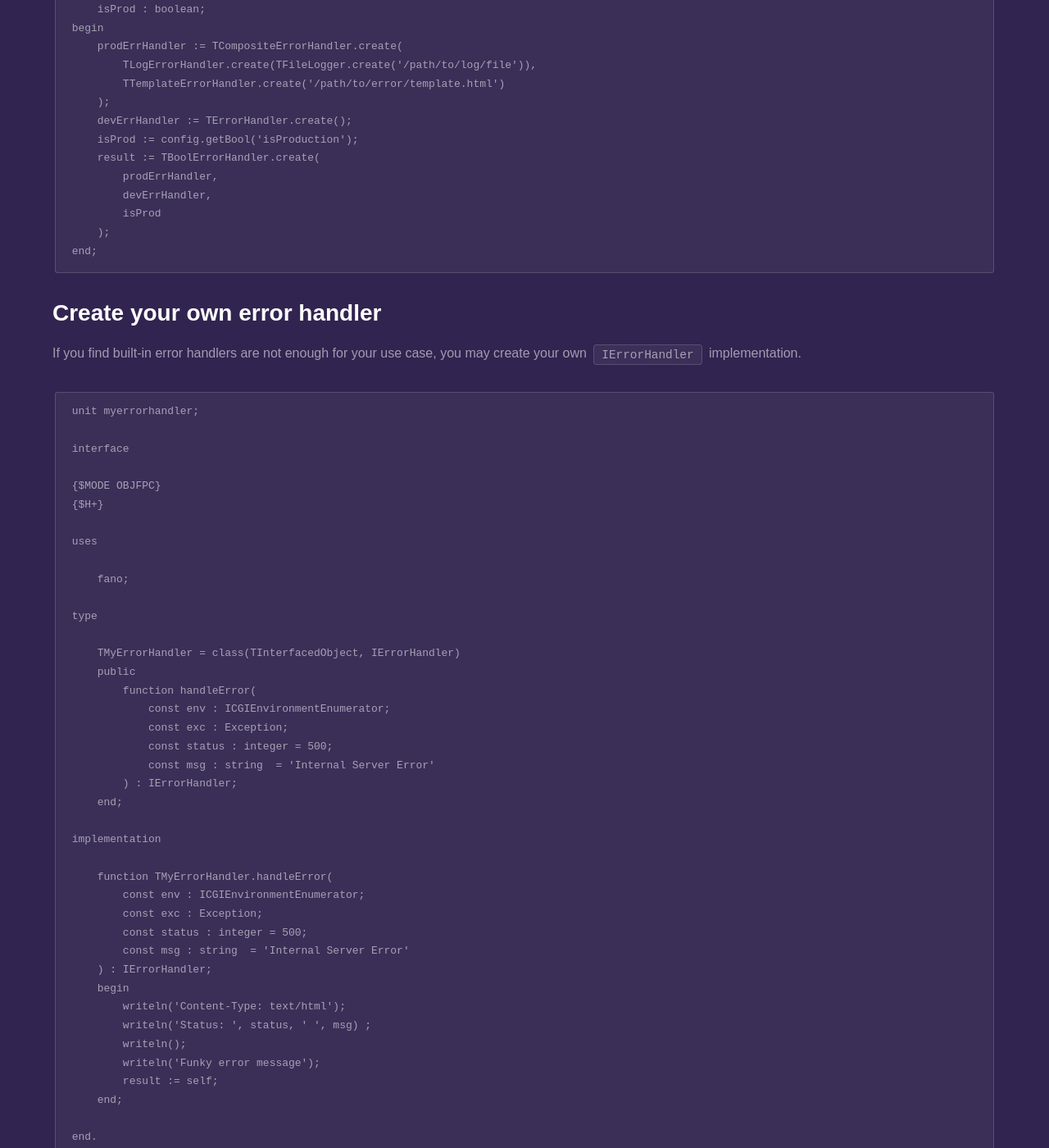
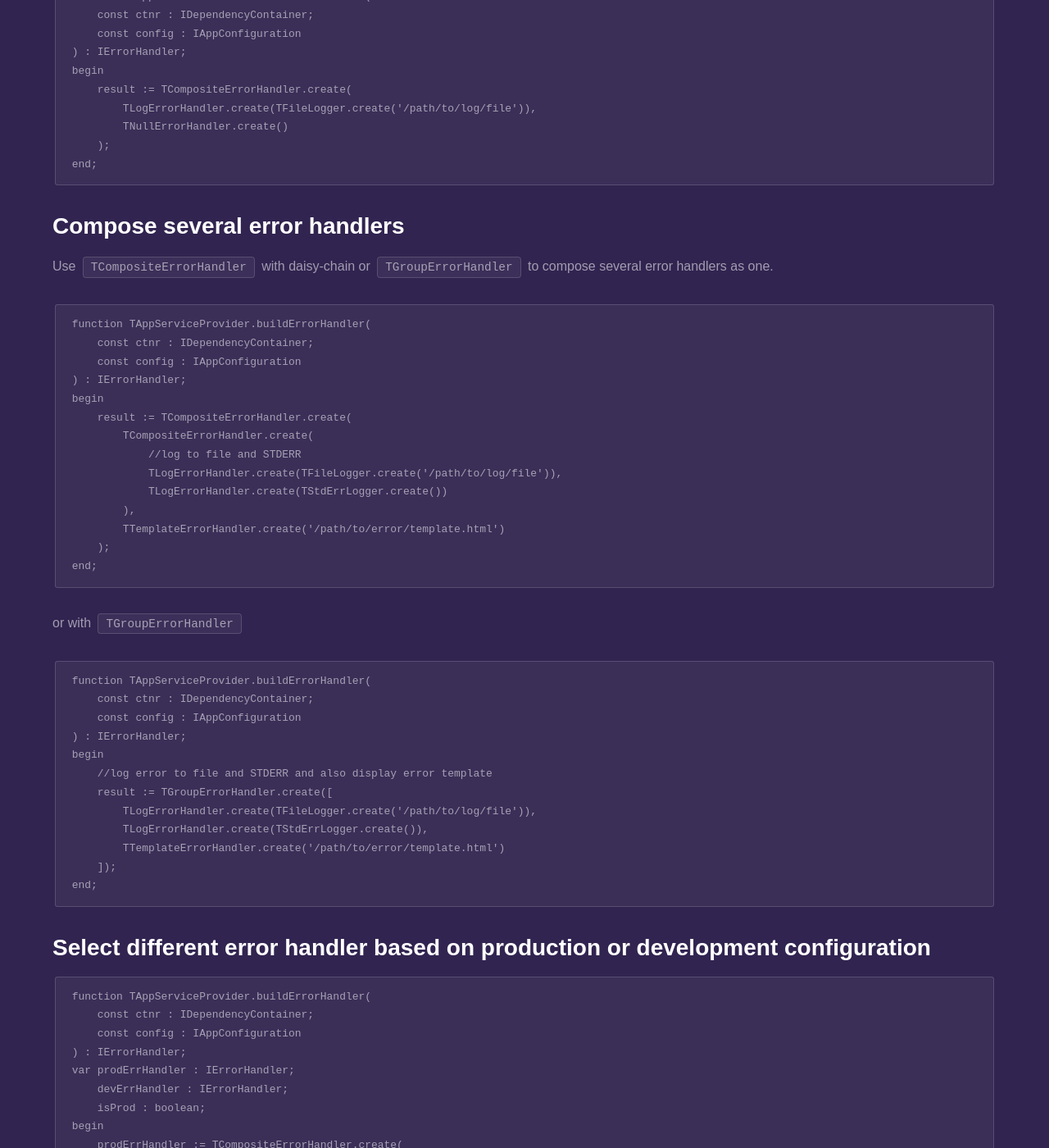
Before and after one commit to fanoframework/fanoframework.github.io, a Jekyll site: the page built from error-handler/index.md, in a window 1280 px wide and 1400 px high, scrolled down 5997 px. Shown: the whole window at 82% size. Built offline with Jekyll 4.4.1, drawn with Linux system fonts in a browser that asks for light colours; our own code applies the rules of GitHub Pages for plain Markdown files; some of the changed text lies outside the part shown.

Commit message:
add more info on composing several error handler

````diff
--- a/error-handler/index.md
+++ b/error-handler/index.md
@@ -68,7 +68,8 @@ Fano Framework comes with several `IErrorHandler` implementation.
 - `THtmlAjaxErrorHandler`, composite error handler that output basic HTML error or JSON based on whether request is AJAX or not.
 - `TLogErrorHandler`, error handler that log error information instead of output it to client.
 - `TTemplateErrorHandler`, error handler that output error using HTML template. This class is provided to enable developer to display nicely formatted error page. For production setup, this is mostly what you use.
-- `TCompositeErrorHandler` error handler that is composed from two other error handler. This is provided so we combine, for example, log error to file and also displaying nicely formatted output to client.
+- `TCompositeErrorHandler` error handler that is composed from two other error handler. This is provided so we combine, for example, log error to file and also displaying nicely formatted output to client. To combine three or more error handlers, you need to daisy-chain them.
+- `TGroupErrorHandler` error handler that is composed from one or more error handlers. This is similar to composite error handler above except it is more flexible as you can composite arbitrary number of error handlers.
 - `TDecoratorErrorHandler` abstract error handler that is decorate other error handler.
 - `TConditionalErrorHandler` abstract error handler that is select one from two error handlers based on a condition. Descendant must implement its `condition()` abstract method.
 - `TBoolErrorHandler` error handler that is select one from two error handlers based on a condition specified in constructor parameter.
@@ -158,9 +159,11 @@ begin
 end;
 ```
 
-You need to make sure that `/path/to/log/file` is writeable.
+You need to make sure that `/path/to/log/file` is writeable. Read [Using Logger documentation](/utilities/using-loggers) for more information on how to use logger utility.
 
 ## Log error to file and display error from template
+
+Use `TCompositeErrorHandler` or `TGroupErrorHandler` to compose several error handlers as one.
 
 ```
 function TAppServiceProvider.buildErrorHandler(
@@ -172,6 +175,19 @@ begin
         TLogErrorHandler.create(TFileLogger.create('/path/to/log/file')),
         TTemplateErrorHandler.create('/path/to/error/template.html')
     );
+end;
+```
+or with `TGroupErrorHandler`
+```
+function TAppServiceProvider.buildErrorHandler(
+    const ctnr : IDependencyContainer;
+    const config : IAppConfiguration
+) : IErrorHandler;
+begin
+    result := TGroupErrorHandler.create([
+        TLogErrorHandler.create(TFileLogger.create('/path/to/log/file')),
+        TTemplateErrorHandler.create('/path/to/error/template.html')
+    ]);
 end;
 ```
 
@@ -187,6 +203,42 @@ begin
         TLogErrorHandler.create(TFileLogger.create('/path/to/log/file')),
         TNullErrorHandler.create()
     );
+end;
+```
+
+## Compose several error handlers
+
+Use `TCompositeErrorHandler` with daisy-chain or `TGroupErrorHandler` to compose several error handlers as one.
+
+```
+function TAppServiceProvider.buildErrorHandler(
+    const ctnr : IDependencyContainer;
+    const config : IAppConfiguration
+) : IErrorHandler;
+begin
+    result := TCompositeErrorHandler.create(
+        TCompositeErrorHandler.create(
+            //log to file and STDERR
+            TLogErrorHandler.create(TFileLogger.create('/path/to/log/file')),
+            TLogErrorHandler.create(TStdErrLogger.create())
+        ),
+        TTemplateErrorHandler.create('/path/to/error/template.html')
+    );
+end;
+```
+or with `TGroupErrorHandler`
+```
+function TAppServiceProvider.buildErrorHandler(
+    const ctnr : IDependencyContainer;
+    const config : IAppConfiguration
+) : IErrorHandler;
+begin
+    //log error to file and STDERR and also display error template
+    result := TGroupErrorHandler.create([
+        TLogErrorHandler.create(TFileLogger.create('/path/to/log/file')),
+        TLogErrorHandler.create(TStdErrLogger.create()),
+        TTemplateErrorHandler.create('/path/to/error/template.html')
+    ]);
 end;
 ```
 
````
